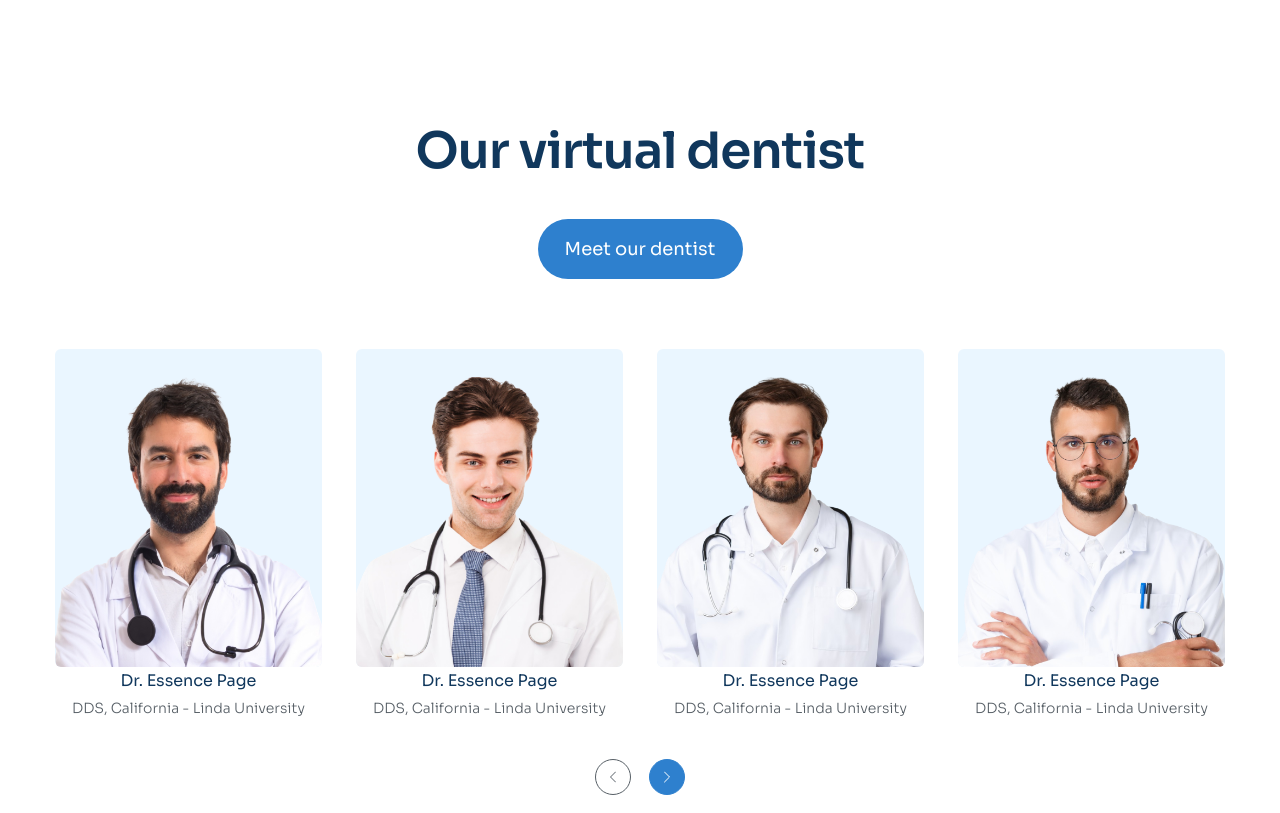
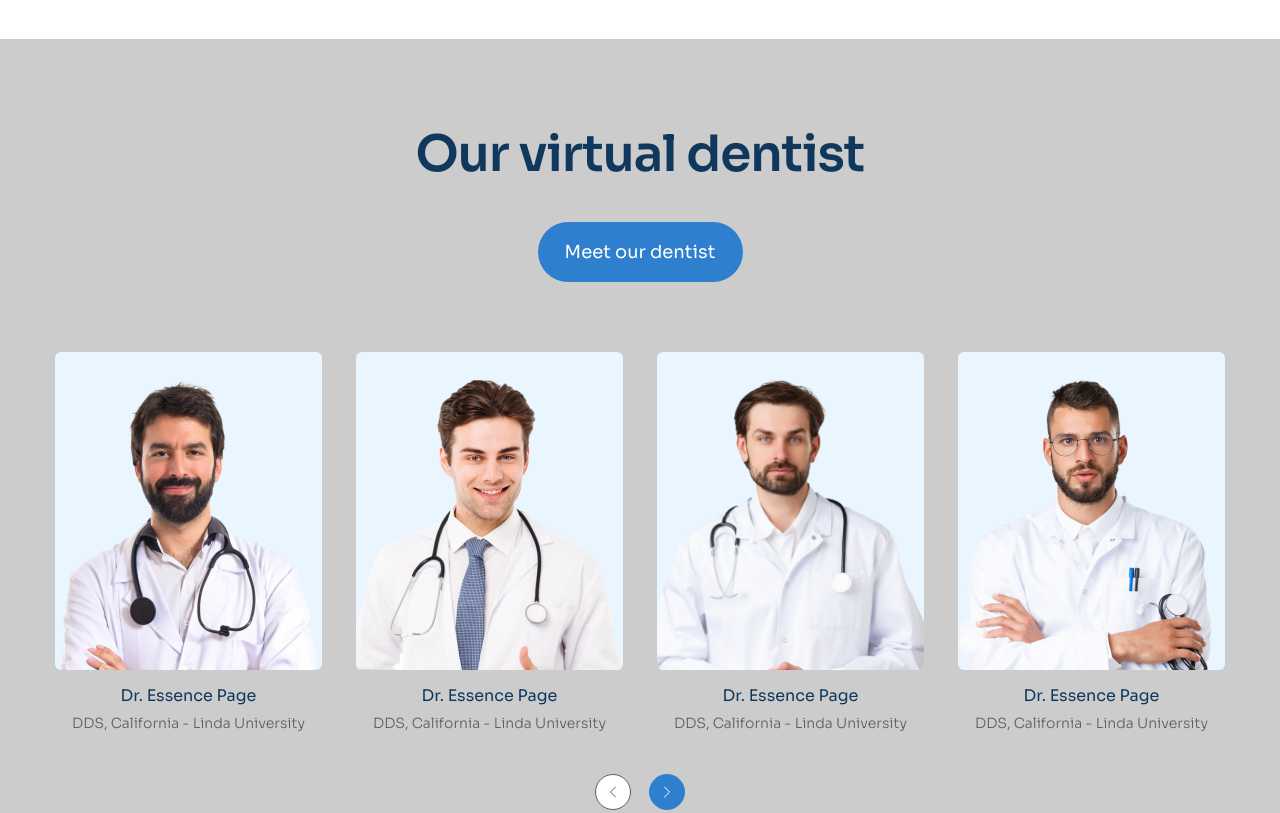
Before and after one commit to mycvlnn/dental-care-landing-page, a plain HTML site: page index.html in a window 1280 px wide. Shown: the part 3440-4253 px from the top of the page. Drawn offline with nearby package versions, Linux system fonts and the light colour scheme.

Commit message:
fix: bug about & member

```diff
--- a/assets/css/styles.css
+++ b/assets/css/styles.css
@@ -361,20 +361,21 @@ a {
     display: inline-block;
     margin-top: 18px;
     font-weight: 300;
-    color: var(--text-desc);
+    color: var(--primary-color);
     transition: all linear 0.3s;
 }
 
 /* ======================== About section ======================== */
 
 .about-us {
-    padding: 170px 0;
+    margin-top: 85px;
+    padding: 85px 0;
 }
 
 .about-us__media {
-    display: flex;
-    width: 570px;
-    height: 491px;
+    flex-shrink: 0;
+    width: 48.7%;
+    padding-bottom: 121px;
     position: relative;
 }
 
@@ -413,7 +414,9 @@ a {
 
 /* ======================== Member section ======================== */
 .member {
-    padding-bottom: 170px;
+    padding: 85px 0;
+    margin-bottom: 85px;
+    background-color: #ccc;
 }
 
 .member__cta {
@@ -432,36 +435,41 @@ a {
     overflow: hidden;
 }
 
-.member__item {
+.member-item {
     margin-left: var(--gap);
     width: calc(100% / var(--col) - var(--gap));
     flex-shrink: 0;
 }
 
-.member__avatar {
-    background: #eaf6ff;
-    height: 318px;
-    border-radius: 6px;
-    /* padding-top: 28px; */
+.member-item:hover .member-item__img {
+    transform: scale(1.1);
 }
 
-.member__img {
-    margin-top: auto;
+.member-item__bg {
+    background: #eaf6ff;
     border-radius: 6px;
-    height: 100%;
-    width: 100%;
-    object-fit: cover;
-    object-position: center 28px;
+    overflow: hidden;
 }
 
-.member__name {
+.member-item__img {
+    margin-top: 28px;
+    max-width: 100%;
+    height: 290px;
+    object-fit: cover;
+    object-position: center;
+    vertical-align: bottom;
+    transition: 0.3s;
+}
+
+.member-item__name {
+    margin-top: 12px;
     font-weight: 400;
     line-height: 1.75;
     text-align: center;
     color: var(--secondary);
 }
 
-.member__desc {
+.member-item__desc {
     display: block;
     font-weight: 300;
     font-size: 1.4rem;
@@ -470,7 +478,7 @@ a {
     color: var(--text-desc);
 }
 
-.member__control {
+.member__controls {
     justify-content: center;
 }
 
--- a/index.html
+++ b/index.html
@@ -325,7 +325,7 @@
                     <div class="row-center">
                         <figure class="about-us__media">
                             <img
-                                src="./assets/img/about-1.png"
+                                src="./assets/img/about-1.jpeg"
                                 alt="Take back your smile with shine."
                                 class="about-us__img"
                             />
@@ -356,68 +356,79 @@
                     </div>
                     <div class="member__list row-center">
                         <!-- Item 1 -->
-                        <section class="member__item">
-                            <figure class="member__avatar">
+                        <article class="member-item">
+                            <figure class="member-item__bg">
                                 <img
                                     src="./assets/img/dentist-1.png"
                                     alt="Dr. Essence Page"
-                                    class="member__img"
+                                    class="member-item__img"
                                 />
                             </figure>
-                            <h3 class="member__name">Dr. Essence Page</h3>
-                            <span class="member__desc"> DDS, California - Linda University </span>
-                        </section>
+                            <h3 class="member-item__name">Dr. Essence Page</h3>
+                            <span class="member-item__desc">
+                                DDS, California - Linda University
+                            </span>
+                        </article>
                         <!-- Item 2 -->
-                        <section class="member__item">
-                            <figure class="member__avatar">
+                        <article class="member-item">
+                            <figure class="member-item__bg">
                                 <img
                                     src="./assets/img/dentist-2.png"
                                     alt="Dr. Essence Page"
-                                    class="member__img"
+                                    class="member-item__img"
                                 />
                             </figure>
-                            <h3 class="member__name">Dr. Essence Page</h3>
-                            <span class="member__desc"> DDS, California - Linda University </span>
-                        </section>
+                            <h3 class="member-item__name">Dr. Essence Page</h3>
+                            <span class="member-item__desc">
+                                DDS, California - Linda University
+                            </span>
+                        </article>
 
                         <!-- Item 3 -->
-                        <section class="member__item">
-                            <figure class="member__avatar">
+                        <article class="member-item">
+                            <figure class="member-item__bg">
                                 <img
                                     src="./assets/img/dentist-3.png"
                                     alt="Dr. Essence Page"
-                                    class="member__img"
+                                    class="member-item__img"
                                 />
                             </figure>
-                            <h3 class="member__name">Dr. Essence Page</h3>
-                            <span class="member__desc"> DDS, California - Linda University </span>
-                        </section>
+                            <h3 class="member-item__name">Dr. Essence Page</h3>
+                            <span class="member-item__desc">
+                                DDS, California - Linda University
+                            </span>
+                        </article>
                         <!-- Item 4 -->
-                        <section class="member__item">
-                            <figure class="member__avatar">
+                        <article class="member-item">
+                            <figure class="member-item__bg">
                                 <img
                                     src="./assets/img/dentist-4.png"
                                     alt="Dr. Essence Page"
-                                    class="member__img"
+                                    class="member-item__img"
                                 />
                             </figure>
-                            <h3 class="member__name">Dr. Essence Page</h3>
-                            <span class="member__desc"> DDS, California - Linda University </span>
-                        </section>
-                        <section class="member__item">
-                            <figure class="member__avatar">
+                            <h3 class="member-item__name">Dr. Essence Page</h3>
+                            <span class="member-item__desc">
+                                DDS, California - Linda University
+                            </span>
+                        </article>
+                        <!-- Item 5 -->
+                        <article class="member-item">
+                            <figure class="member-item__bg">
                                 <img
                                     src="./assets/img/dentist-1.png"
                                     alt="Dr. Essence Page"
-                                    class="member__img"
+                                    class="member-item__img"
                                 />
                             </figure>
-                            <h3 class="member__name">Dr. Essence Page</h3>
-                            <span class="member__desc"> DDS, California - Linda University </span>
-                        </section>
+                            <h3 class="member-item__name">Dr. Essence Page</h3>
+                            <span class="member-item__desc">
+                                DDS, California - Linda University
+                            </span>
+                        </article>
                     </div>
                     <!-- Controls  -->
-                    <div class="member__control controls-slide">
+                    <div class="member__controls controls-slide">
                         <button class="controls-slide__btn">
                             <svg
                                 width="6"
```
Also changed, not shown: assets/img/about-1.jpeg (added).
